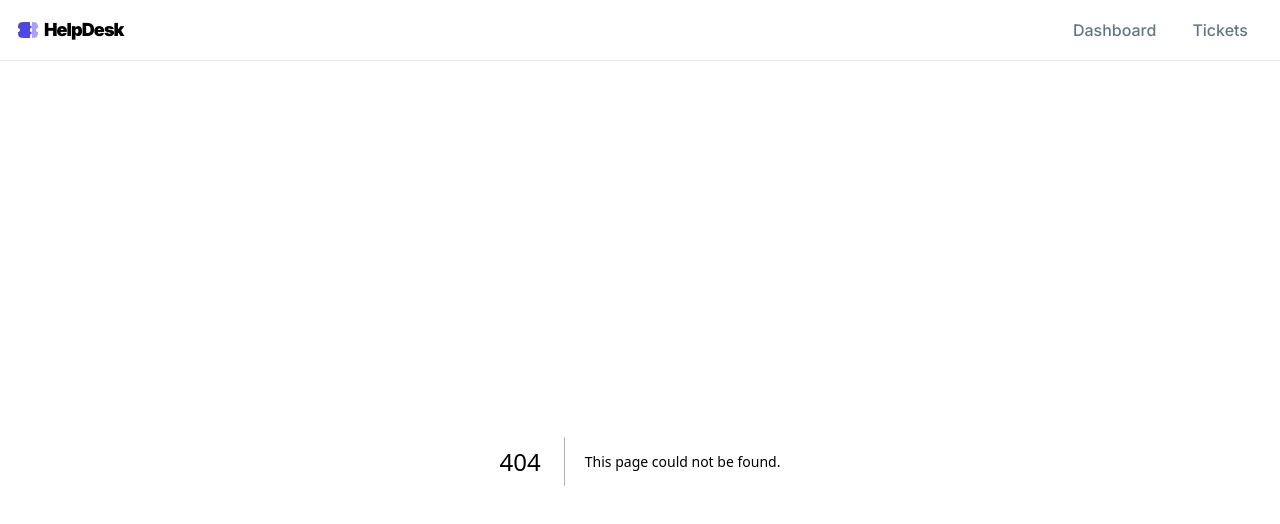
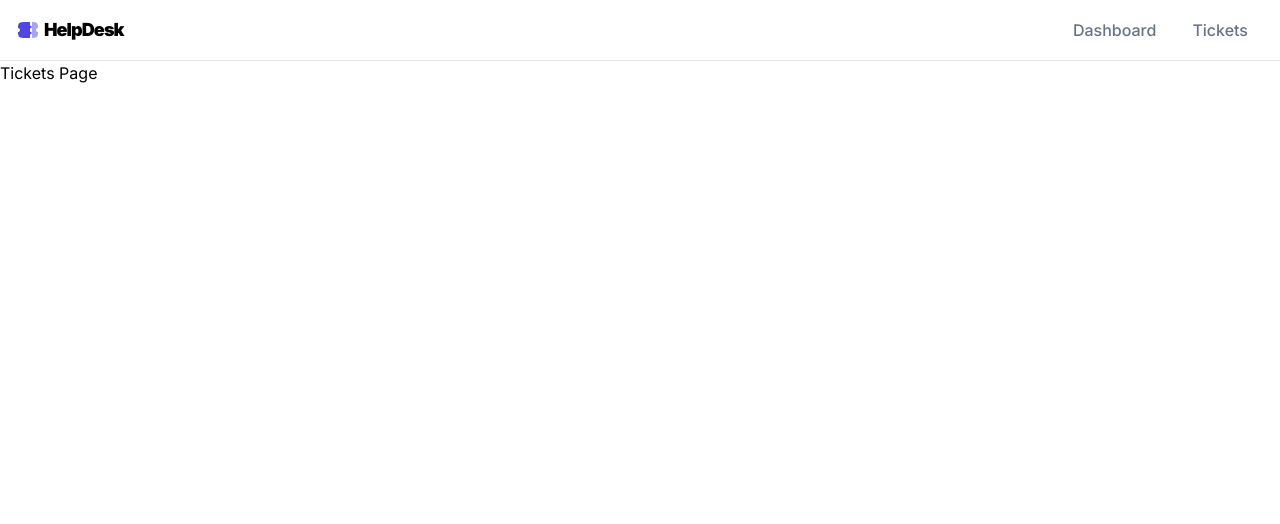
Before and after one commit to hessamkhoobkar/helpdesk-updated, a Next.js app: page /tickets in a window 1280 px wide. Before the commit this address had no page. Shown: the top 524 px of the page. Built offline with nearby package versions, Linux system fonts and the light colour scheme.

Commit message:
add tickets page

```diff
--- /dev/null
+++ b/app/tickets/page.tsx
@@ -0,0 +1,3 @@
+export default function TicketsPage() {
+  return <div>Tickets Page</div>;
+}
```
